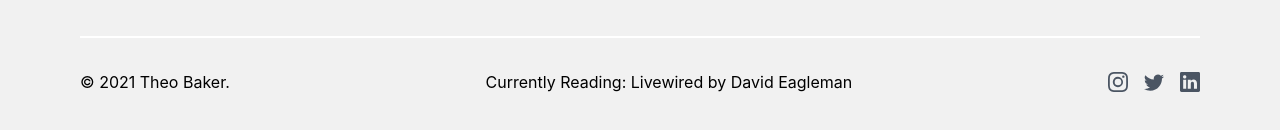
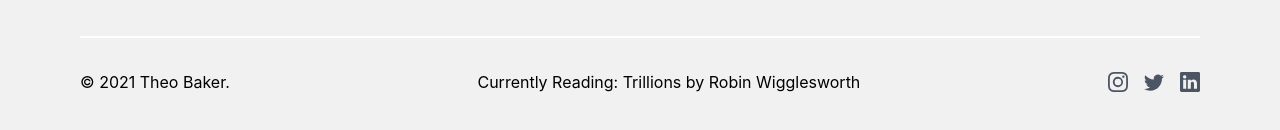
Before and after one commit to theobaker/personal-site, a Next.js app: page / in a window 1280 px wide. Shown: the part 1386-1516 px from the top of the page. Built offline with nearby package versions, Linux system fonts and the light colour scheme; no server answers.

Commit message:
updated currently reading

```diff
--- a/constants/data.js
+++ b/constants/data.js
@@ -7,7 +7,7 @@ const userData = {
   email: "tabsterbaker [at] gmail.com",
   phone: "Two-oh-two 360-1086",
   address: "Washington, DC // Andover, MA",
-  currentBook: "Livewired by David Eagleman",
+  currentBook: "Trillions by Robin Wigglesworth",
   home:{
     description:[
       `Hi there! My name is Theo (he/they) and I'm currently a high school senior.`,
```
